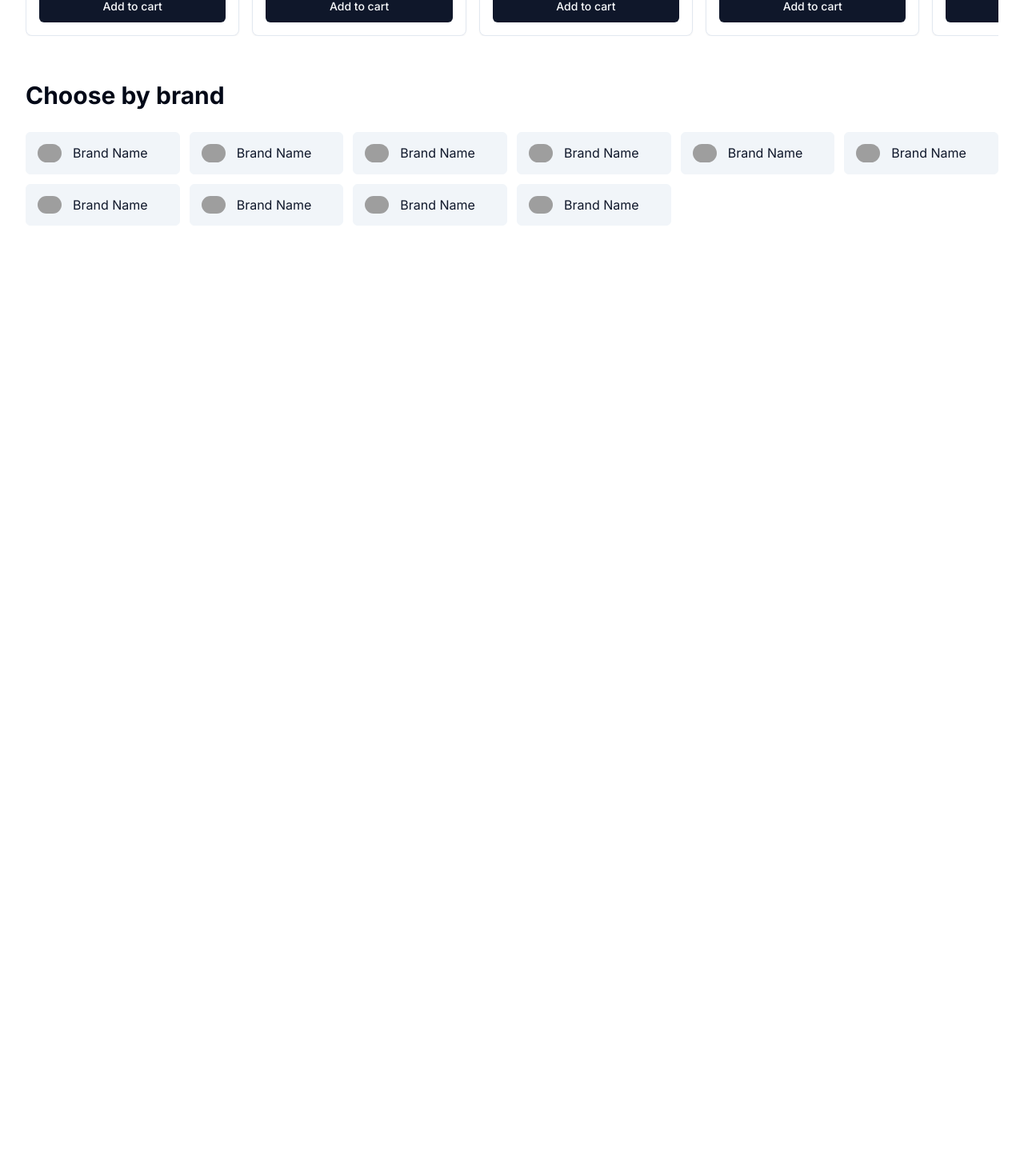
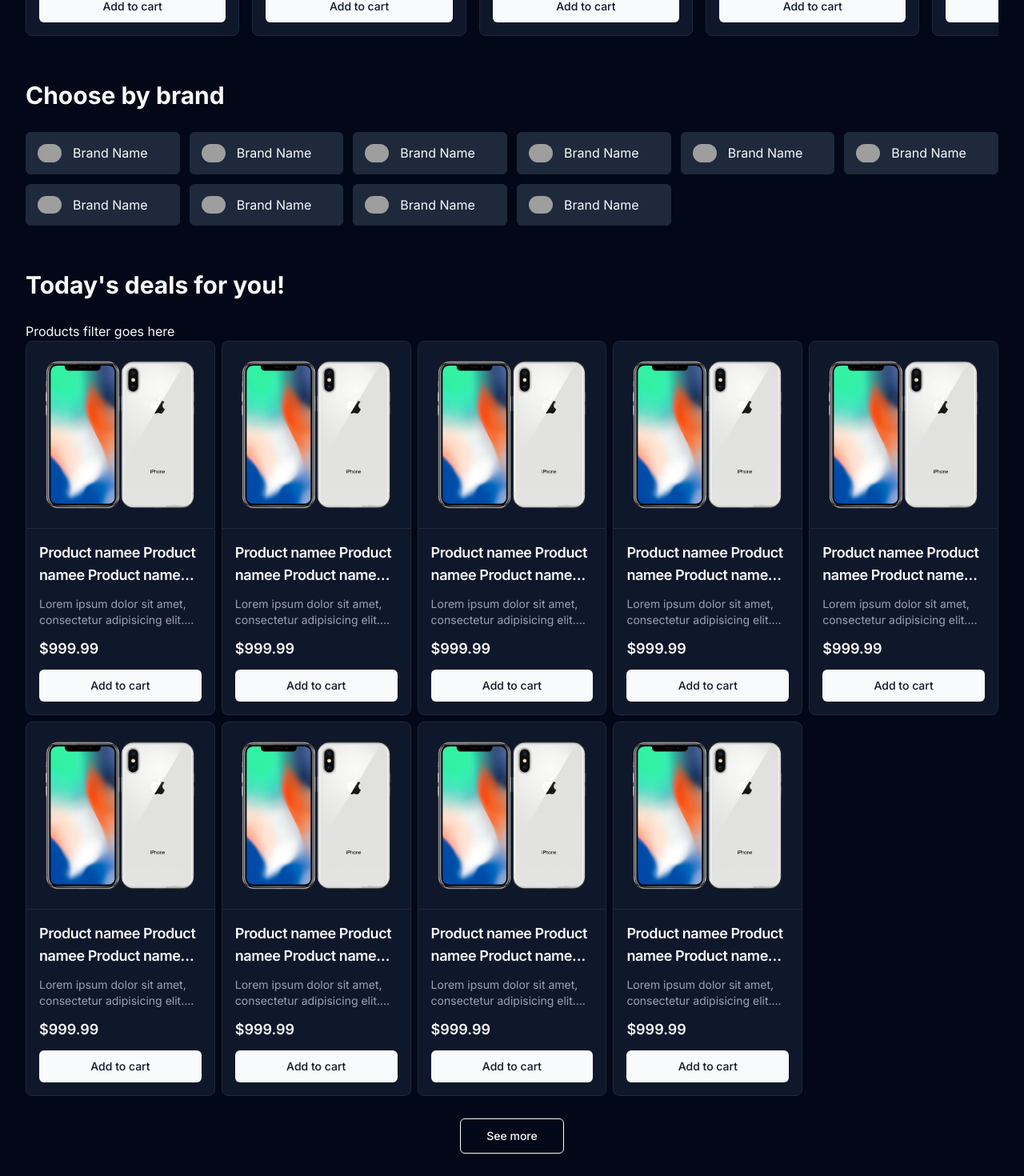
Before and after one commit to chideraemmanuel/gadget-store-ecommerce, a Next.js app: page / in a window 1280 px wide. Shown: the part 1476-2946 px from the top of the page at 80% size. Before the commit the page ends 1786 px from the top, so only its background shows below. Built offline with nearby package versions, Linux system fonts and the light colour scheme; grey boxes are pictures that could not be loaded.

Commit message:
feat: add products grid on homepage

```diff
--- a/app/layout.tsx
+++ b/app/layout.tsx
@@ -16,7 +16,7 @@ export default function RootLayout({
   children: React.ReactNode;
 }>) {
   return (
-    <ThemeProvider defaultTheme="light">
+    <ThemeProvider defaultTheme="dark">
       <html lang="en">
         <body className={inter.className}>{children}</body>
       </html>
--- a/app/page.tsx
+++ b/app/page.tsx
@@ -4,6 +4,7 @@ import Categories from '@/containers/categories/Categories';
 import Hero from '@/containers/hero/Hero';
 import Navbar from '@/containers/navbar/Navbar';
 import ProductsCarousel from '@/containers/products-carousel/ProductsCarousel';
+import Products from '@/containers/products/Products';
 import { LaptopIcon } from 'lucide-react';
 import Image from 'next/image';
 
@@ -20,6 +21,7 @@ export default function Home() {
         <Categories />
         <ProductsCarousel />
         <Brands />
+        <Products />
       </main>
     </>
   );
--- a/components/ProductCard.tsx
+++ b/components/ProductCard.tsx
@@ -17,7 +17,7 @@ interface Props {}
 
 const ProductCard: FC<Props> = () => {
   return (
-    <Card className="inline-block max-w-[300px]">
+    <Card className="inline-block dark:bg-slate-900">
       <Link href={'#'}>
         <CardHeader>
           <Image src={image.src} alt="product name" width={300} height={300} />
--- /dev/null
+++ b/containers/products/Products.tsx
@@ -0,0 +1,37 @@
+import ProductCard from '@/components/ProductCard';
+import SectionHeader from '@/components/SectionHeader';
+import { Button } from '@/components/ui/button';
+import { FC } from 'react';
+
+interface Props {}
+
+const array = [1, 2, 3, 4, 5, 6, 7, 8, 9];
+
+const Products: FC<Props> = () => {
+  return (
+    <section className="py-7">
+      <div className="container mx-auto">
+        <SectionHeader>Today's deals for you!</SectionHeader>
+        <span>Products filter goes here</span>
+
+        <div className="grid grid-cols-2 sm:grid-cols-3 md:grid-cols-4 lg:grid-cols-5 gap-2 pb-7">
+          {array.map((num, index) => (
+            <ProductCard key={index} />
+          ))}
+        </div>
+
+        <div className="flex justify-center items-center">
+          <Button
+            size={'lg'}
+            variant={'outline'}
+            className="border-primary hover:bg-primary hover:text-primary-foreground"
+          >
+            See more
+          </Button>
+        </div>
+      </div>
+    </section>
+  );
+};
+
+export default Products;
```
